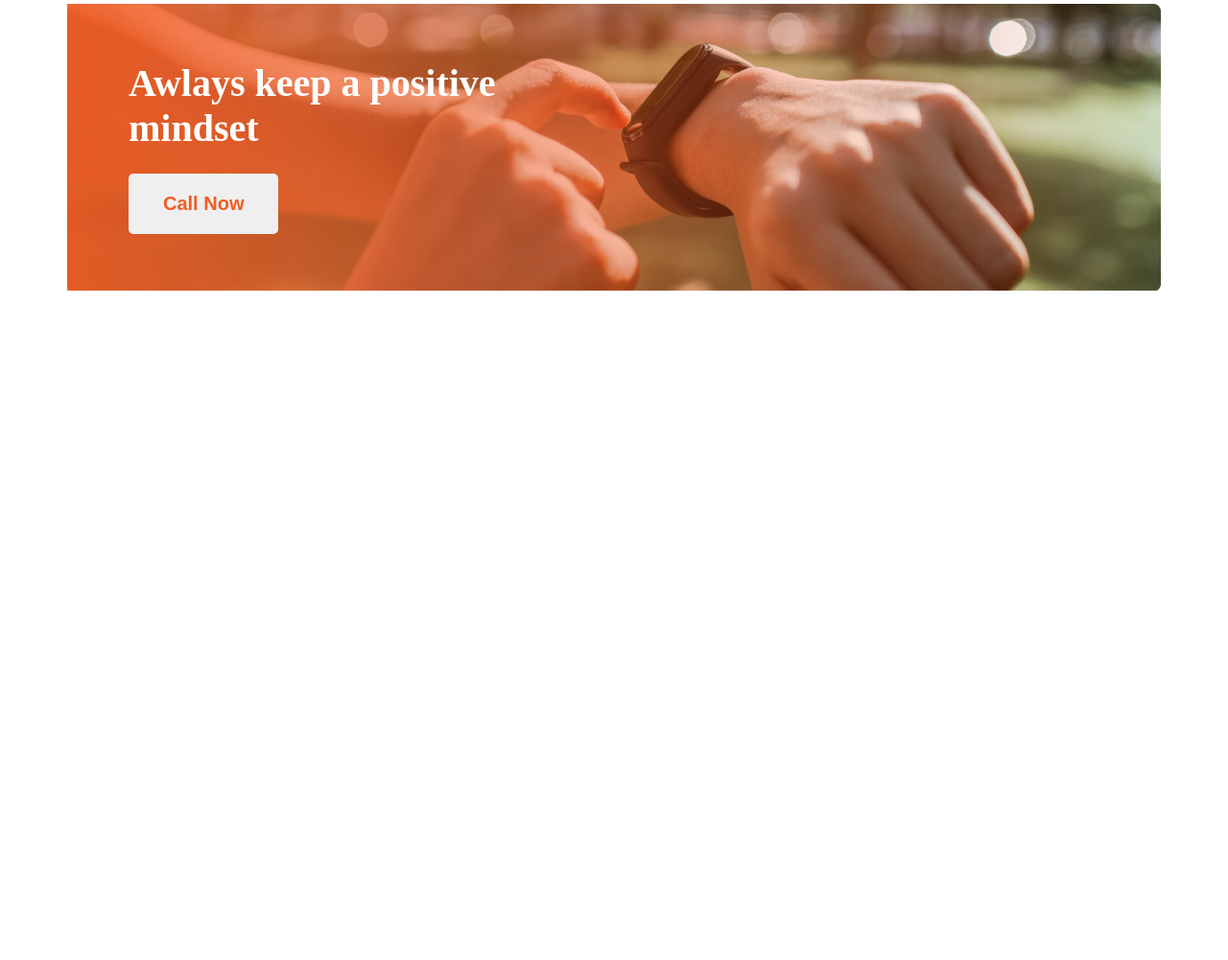
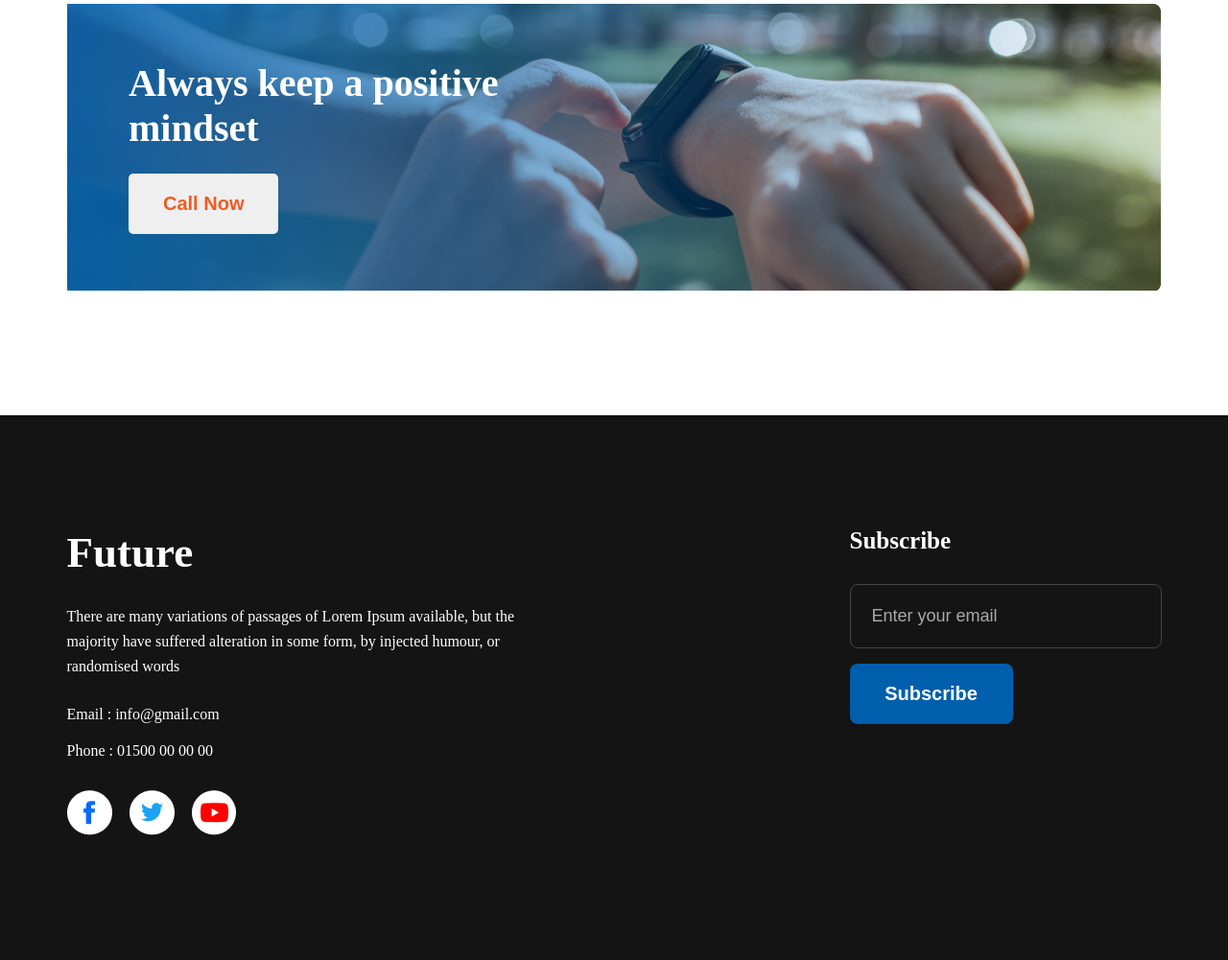
Before and after one commit to rashedislam4235/basic-design-of-wed-page, a plain HTML site: page index.html in a window 1280 px wide. Shown: the part 2774-3775 px from the top of the page at 96% size. Before the commit the page ends 3077 px from the top, so only its background shows below. Drawn offline with Linux system fonts and the light colour scheme.

Commit message:
add footer

```diff
--- a/index.html
+++ b/index.html
@@ -26,7 +26,7 @@
                 </div>
                 <div class="writen">
                     <div class="faltu"> <p>My failures of</p>
-                    <p>My failures of</p></div>
+                    <p>previous year</p></div>
 
                     <p class="p1">Contrary to popular belief, Lorem Ipsum is not simply random text. It has roots in a piece of classical Latin literature from 45 BC, making it over 2000 years old. Richard McClintock.</p>
                     <div class="re"><i class="fa-solid fa-check"></i>  Contrary to popular belief, is not simply.</div>
@@ -81,18 +81,45 @@
 <section class="watch">
     <div class="fullwatchdiv">
         <div class="fwd1">
-            <p>Awlays keep a positive mindset</p>
+            <p>Always keep a positive mindset</p>
             <button class="btn">Call Now</button>
         </div>
     </div>
 
 </section>
+<footer  class="maindiv">
+    <section class="lastsection">
+    <div class="fd1">
+        <div class="fd11">
+            <h2>Future</h2>
+            <p>There are many variations of passages of Lorem Ipsum available, but the majority have suffered alteration in some form, by injected humour, or randomised words</p>
+
+        </div>
+        <div class="fd12">
+            <p class="p1">Email : info@gmail.com</p>
+            <p class="p2">Phone : 01500 00 00 00</p>
+
+        </div>
+        <div class="fd13">
+            <img src="images/icons/fb.png" alt="">
+            <img src="images/icons/twitter.png" alt="">
+            <img src="images/icons/youtube.png" alt="">
+
+        </div>
+
+    </div>
+    <div class="fd2">
+    <h6>Subscribe</h6>
+    <form action="">
+        <input type="email" placeholder="Enter your email">
+        <button type="submit" class="bt">Subscribe</button>
+    </form>
+</div>
 
 
+    </section>
 
 
-
-
-
+</footer>
 </body>
 </html>
--- a/style/basic-web-desighn.css
+++ b/style/basic-web-desighn.css
@@ -140,10 +140,9 @@ header{
     max-width: 1140px;
     margin: 0 auto;
 
-   background:
-        linear-gradient(90deg, rgba(241, 91, 34, 0.9) 0%, rgba(241, 91, 34, 0.0) 100%),
+    background:
+        linear-gradient(90deg, rgba(0, 95, 172, 0.9) 0%, rgba(0, 95, 172, 0.0) 100%),
         url("../images/watch.png");
-
     background-repeat: no-repeat;
     background-size: cover;
     background-position: center;
@@ -174,3 +173,104 @@ header{
     border-radius: 5px;
 
 }
+.maindiv{
+    background-color: #151414;
+    padding-top: 117px;
+    padding-bottom: 130px;
+    margin-top: 130px;
+}
+.lastsection{
+
+    display: flex;
+    justify-content: space-between;
+     max-width: 1141px;
+    margin: 0 auto;
+
+}
+
+
+.fd1{
+    max-width: 485px;
+}
+.fd11 h2{
+    font-size: 45px;
+    font-weight: bold;
+    color: white;
+    margin-bottom: 28px;
+
+
+}
+.fd11 p{
+    font-size: 16px;
+    line-height: 26px;
+    color: white;
+    margin-bottom: 24px;
+
+
+}
+.fd12 .p1 {
+    font-size: 16px;
+    margin-bottom: 16px;
+    color: white;
+
+}
+.fd12 .p2{
+    font-size: 16px;
+    margin-bottom: 32px;
+    color: white;
+}
+.fd13 img{
+    max-width: 47px;
+    display: flex;
+    gap: 18px;
+
+}
+.fd13{
+    display: flex;
+    gap: 18px;
+}
+.fd2{
+    color: white;
+}
+
+.fd2 h6{
+    font-size: 25px;
+    margin-bottom: 31px;
+}
+
+.fd2 form{
+    display: flex;
+    flex-direction: column;
+    gap: 16px;
+}
+
+.fd2 input{
+    padding: 22px;
+    border-radius: 8px;
+    border: 1px solid #444;
+   background-color: transparent;
+    color: white;
+    font-size: 18px;
+    width: 325px;
+}
+
+.fd2 input::placeholder{
+    color: #aaa;
+}
+
+.bt{
+    width: 170px;
+    padding: 20px 36px;
+    border-radius: 8px;
+    border: none;
+    background-color: #005FAC;
+    color: white;
+    font-weight: 600;
+    font-size: 20px;
+    cursor: pointer;
+    transition: 0.5s;
+}
+
+.bt:hover{
+    background-color: #e55d00;
+}
```
